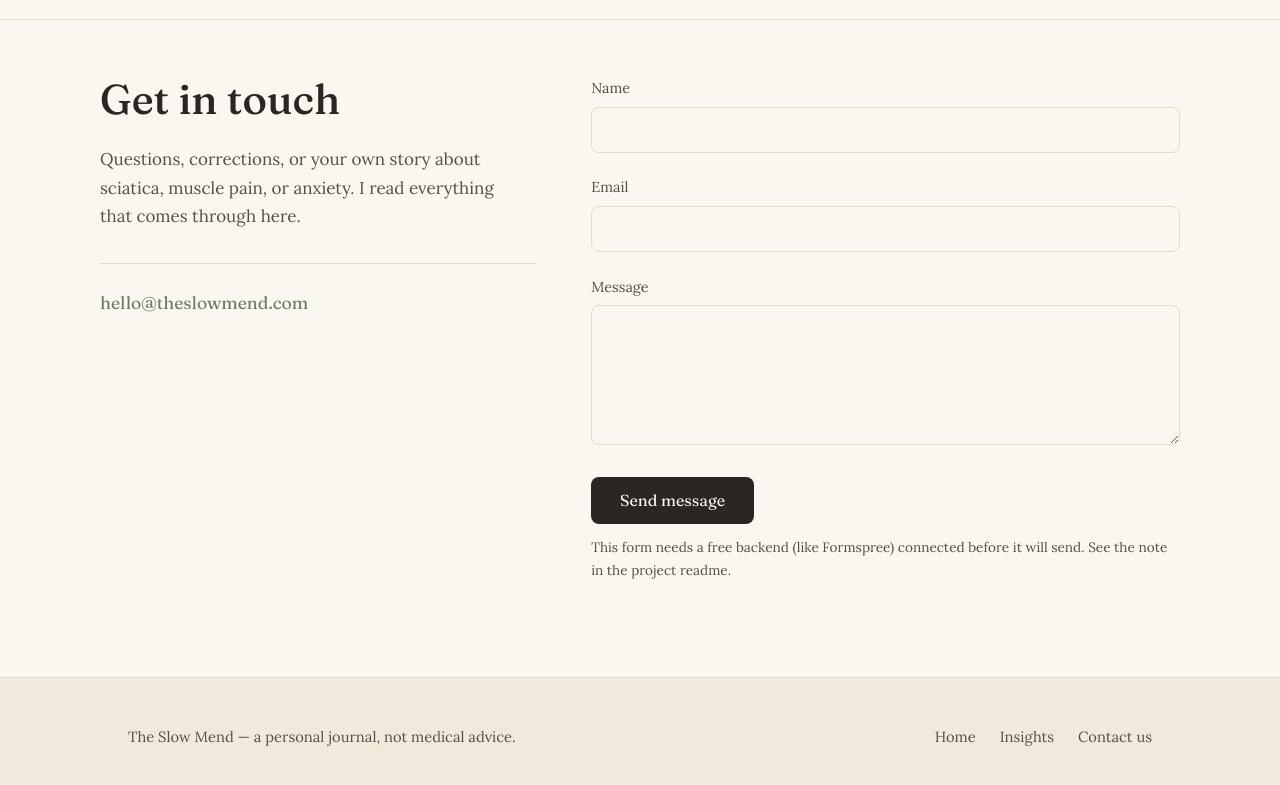
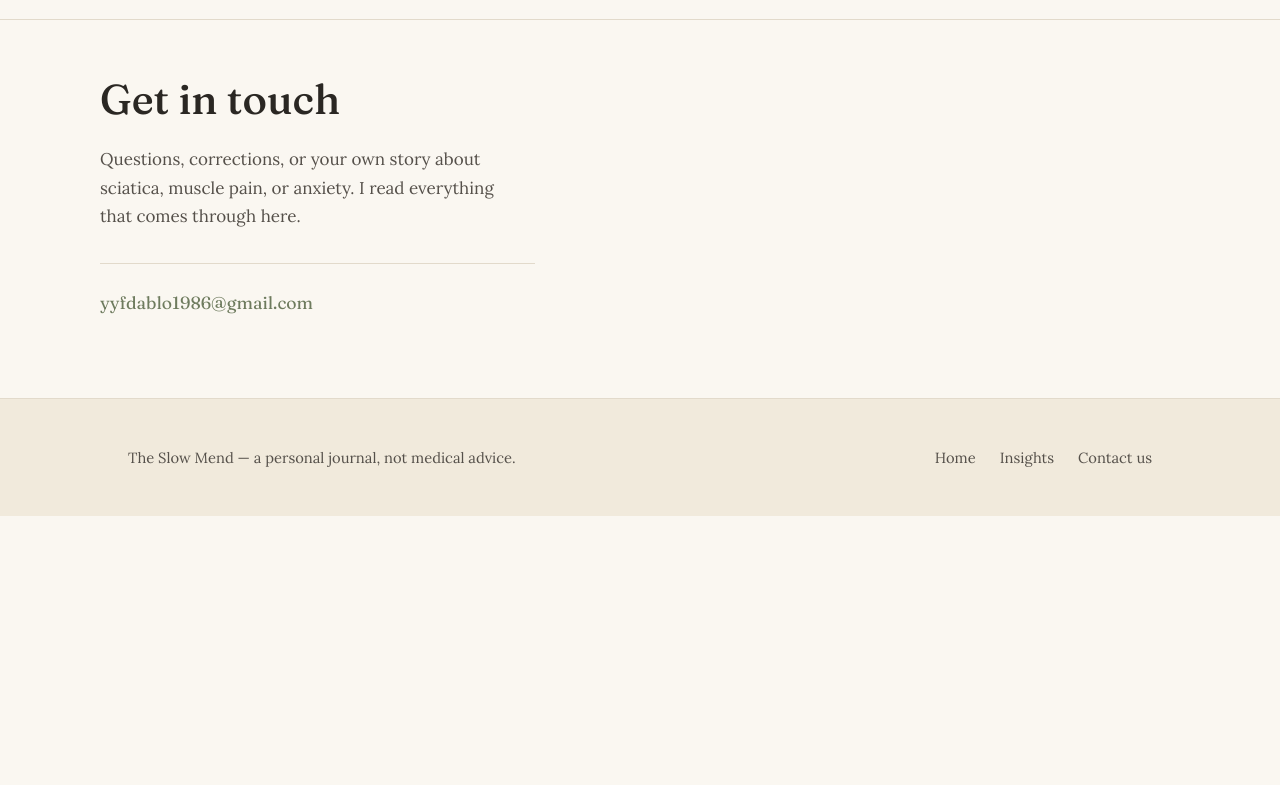
Before and after one commit to healthwellnessjournal/healthwellnessjournal.github.io, a plain HTML site: page contact.html in a window 1280 px wide. Shown: the part 59-844 px from the top of the page. After the commit the page ends 800 px from the top, so only its background shows below. Drawn offline with Linux system fonts and the light colour scheme; a script that the page names is missing.

Commit message:
Update contact.html

```diff
--- a/contact.html
+++ b/contact.html
@@ -11,7 +11,6 @@
 <link rel="stylesheet" href="styles.css">
 </head>
 <body>
-
 <header class="site-header">
   <div class="wrap">
     <a href="index.html" class="wordmark">
@@ -32,38 +31,21 @@
     </button>
   </div>
 </header>
-
 <main>
   <section class="contact-layout wrap">
     <div class="contact-intro">
       <h1>Get in touch</h1>
       <p>Questions, corrections, or your own story about sciatica, muscle pain, or anxiety. I read everything that comes through here.</p>
       <div class="contact-direct">
-        <a href="mailto:hello@theslowmend.com">hello@theslowmend.com</a>
+        <a href="mailto:yyfdablo1986@gmail.com">yyfdablo1986@gmail.com</a>
       </div>
     </div>
-
     <div class="contact-form">
-      <form action="https://formspree.io/f/your-form-id" method="POST">
-        <div class="field">
-          <label for="name">Name</label>
-          <input type="text" id="name" name="name" required>
-        </div>
-        <div class="field">
-          <label for="email">Email</label>
-          <input type="email" id="email" name="email" required>
-        </div>
-        <div class="field">
-          <label for="message">Message</label>
-          <textarea id="message" name="message" required></textarea>
-        </div>
-        <button type="submit" class="submit-btn">Send message</button>
-        <p class="form-note">This form needs a free backend (like Formspree) connected before it will send. See the note in the project readme.</p>
-      </form>
+      <script src="https://js-na2.hsforms.net/forms/embed/247277366.js" defer></script>
+      <div class="hs-form-frame" data-region="na2" data-form-id="979b8cc2-c948-47e0-9060-459a0b343fc0" data-portal-id="247277366"></div>
     </div>
   </section>
 </main>
-
 <footer class="site-footer">
   <div class="wrap">
     <p>The Slow Mend — a personal journal, not medical advice.</p>
@@ -74,7 +56,6 @@
     </ul>
   </div>
 </footer>
-
 <script src="script.js"></script>
 </body>
 </html>
```
